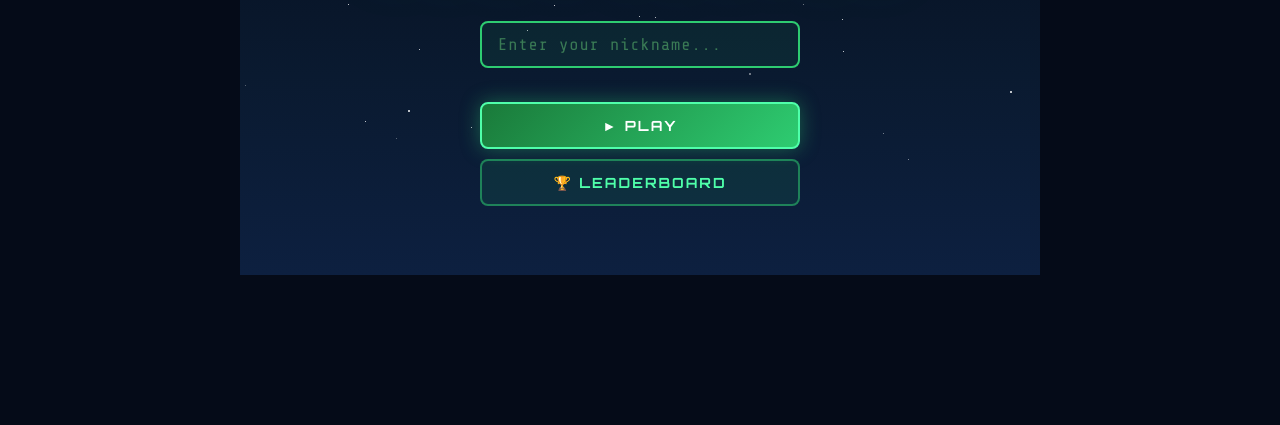
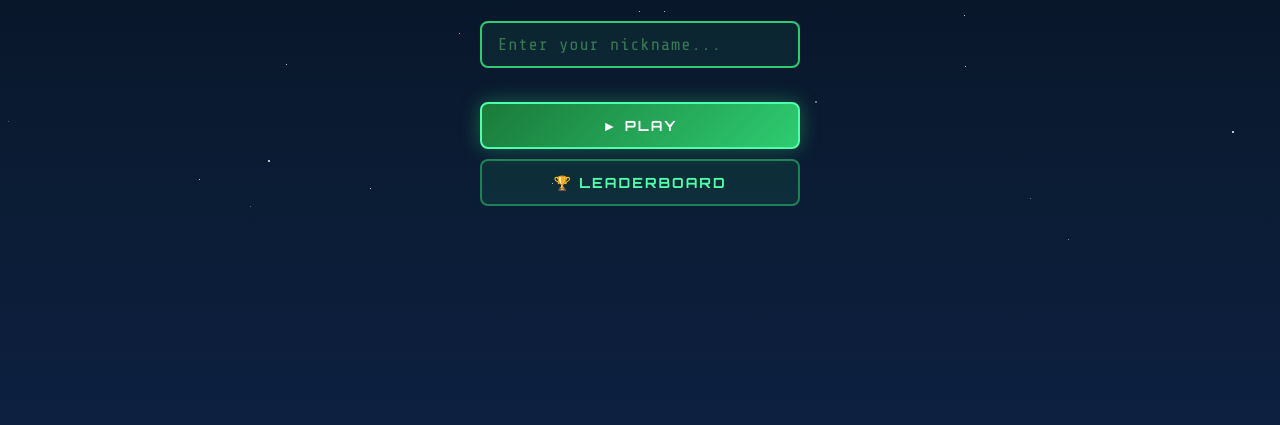
Before and after one commit to bukhlak88/shreder07, a plain HTML site: page index.html in a window 1280 px wide. Shown: the part 375-800 px from the top of the page. Drawn offline with nearby package versions, Linux system fonts and the light colour scheme.

Commit message:
Update index.html
Display fix

```diff
--- a/index.html
+++ b/index.html
@@ -12,9 +12,26 @@
 <style>
 @import url('https://fonts.googleapis.com/css2?family=Orbitron:wght@700;900&family=Share+Tech+Mono&display=swap');
 *{margin:0;padding:0;box-sizing:border-box}
-html,body{width:100%;height:100%;overflow:hidden;background:#050b18}
+html,body{display:flex;
+  align-items:center;
+  justify-content:center;
+  margin:0;
+  overflow:hidden;
+  background:#050b18;}
 body{display:flex;align-items:center;justify-content:center;font-family:'Share Tech Mono',monospace}
-#app{position:relative;width:800px;height:500px;max-width:100vw}
+#app{
+  position:relative;
+  width:100vw;
+  height:100vh;
+  max-width:100vw;
+}
+canvas{
+  display:none;
+  width:100vw;
+  height:100vh;
+  touch-action:none;
+  cursor:pointer;
+}
 canvas{display:none;width:100%;height:100%;touch-action:none;cursor:pointer}
 .screen{position:absolute;inset:0;display:flex;flex-direction:column;align-items:center;
   justify-content:center;background:linear-gradient(180deg,#050b18 0%,#0a1a30 60%,#0d2040 100%);
@@ -326,7 +343,7 @@ document.getElementById('goLb').onclick=function(){renderLB();show('s-lb');};
 document.getElementById('goMenu').onclick=function(){show('s-login');};
 
 // ─── GAME ────────────────────────────────────────
-var GW=800,GH=500,GRAV=0.60,JF=-13.5,PW=68,PH=68,BASE_SPD=3.4,MAX_SPD=16;
+var GW=1100,GH=620,GRAV=0.60,JF=-13.5,PW=68,PH=68,BASE_SPD=3.4,MAX_SPD=16;
 
 function drawHawk(ctx,px,py,wingLift,tilt){
   if(!HAWK_BODY||!HAWK_WINGS){
```
